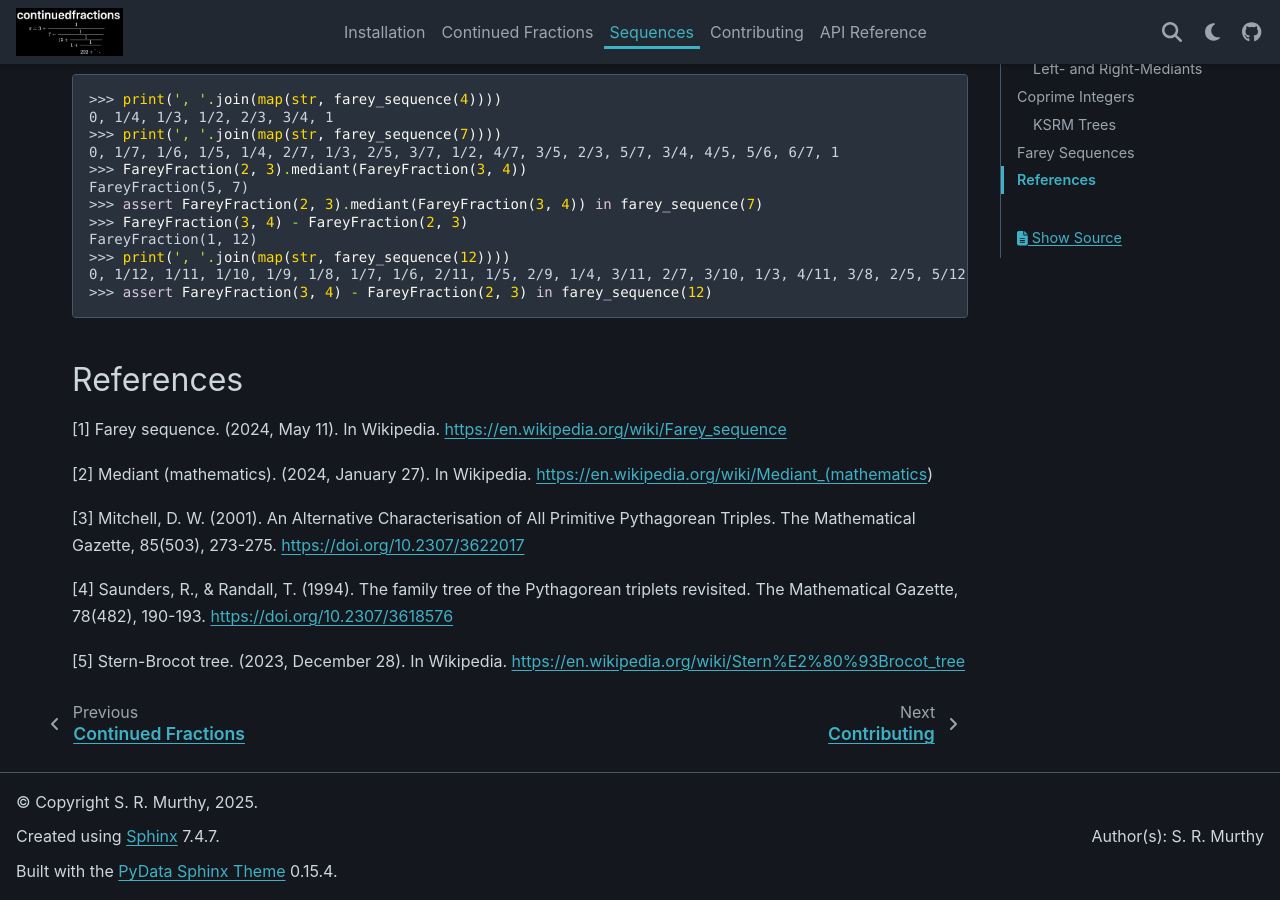
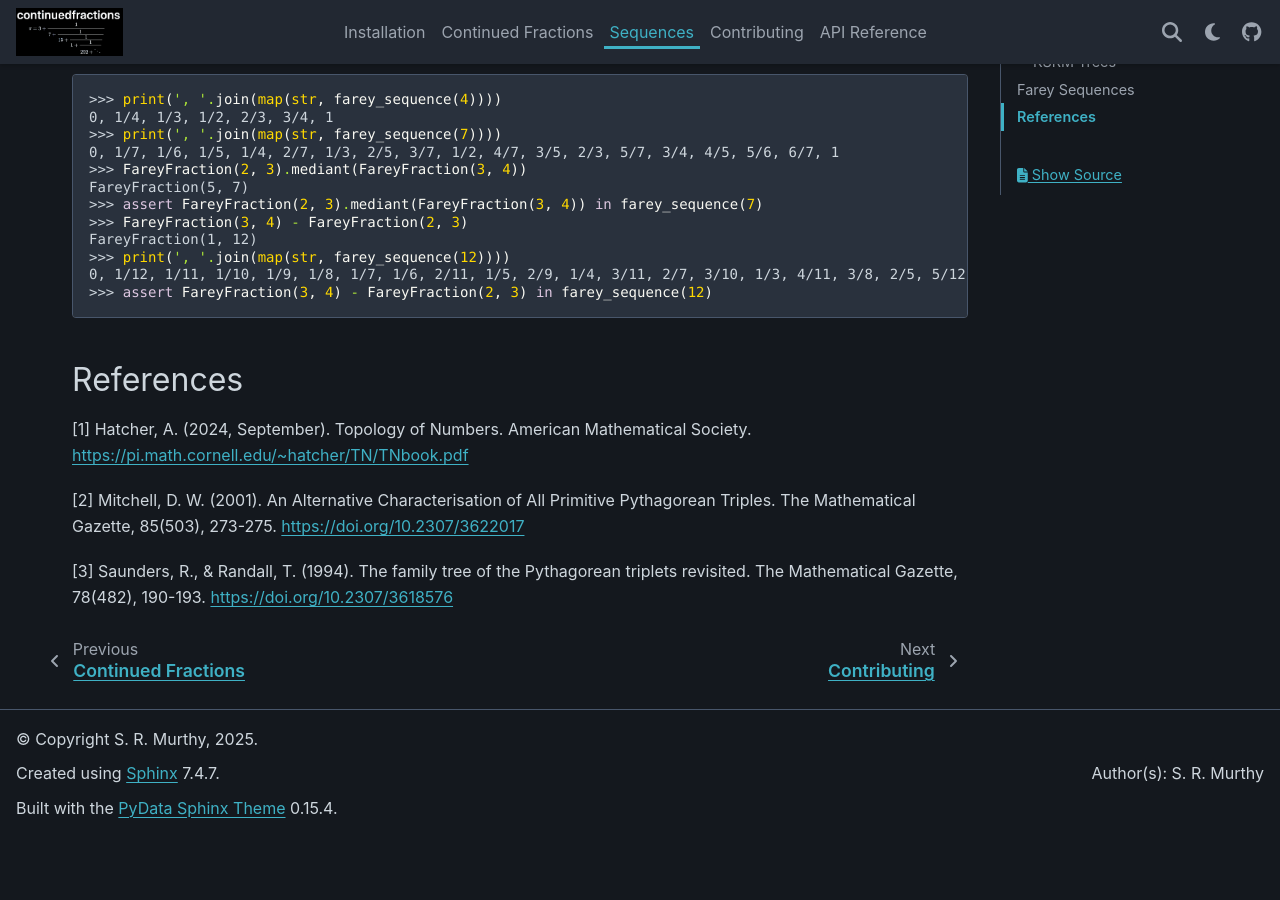
Before and after one commit to sr-murthy/continuedfractions, a Sphinx documentation site: the page built from docs/sources/sequences.rst, in a window 1280 px wide and 900 px high, scrolled down 11806 px. Built offline with Sphinx 7.4.7 and the PyData theme 0.15.4, drawn with Linux system fonts in a browser that asks for light colours; nearby versions of some CDN libraries; after the commit the page ends 12643 px from its top, so only the background shows below that.

Commit message:
docs: update references in Sphinx docs + remove all Wikipedia references

```diff
--- a/docs/sources/sequences.rst
+++ b/docs/sources/sequences.rst
@@ -446,12 +446,8 @@ This can be checked using :py:func:`~continuedfractions.sequences.farey_sequence
 References
 ==========
 
-[1] Farey sequence. (2024, May 11). In Wikipedia. https://en.wikipedia.org/wiki/Farey_sequence
+[1] Hatcher, A. (2024, September). Topology of Numbers. American Mathematical Society. https://pi.math.cornell.edu/~hatcher/TN/TNbook.pdf
 
-[2] Mediant (mathematics). (2024, January 27). In Wikipedia. https://en.wikipedia.org/wiki/Mediant_(mathematics)
+[2] Mitchell, D. W. (2001). An Alternative Characterisation of All Primitive Pythagorean Triples. The Mathematical Gazette, 85(503), 273-275. https://doi.org/10.2307/3622017
 
-[3] Mitchell, D. W. (2001). An Alternative Characterisation of All Primitive Pythagorean Triples. The Mathematical Gazette, 85(503), 273-275. https://doi.org/10.2307/3622017
-
-[4] Saunders, R., & Randall, T. (1994). The family tree of the Pythagorean triplets revisited. The Mathematical Gazette, 78(482), 190-193. https://doi.org/10.2307/3618576
-
-[5] Stern-Brocot tree. (2023, December 28). In Wikipedia. https://en.wikipedia.org/wiki/Stern%E2%80%93Brocot_tree
+[3] Saunders, R., & Randall, T. (1994). The family tree of the Pythagorean triplets revisited. The Mathematical Gazette, 78(482), 190-193. https://doi.org/10.2307/3618576
```
Also changed, not shown: docs/sources/continued-fractions.rst (+7 -5 lines).
